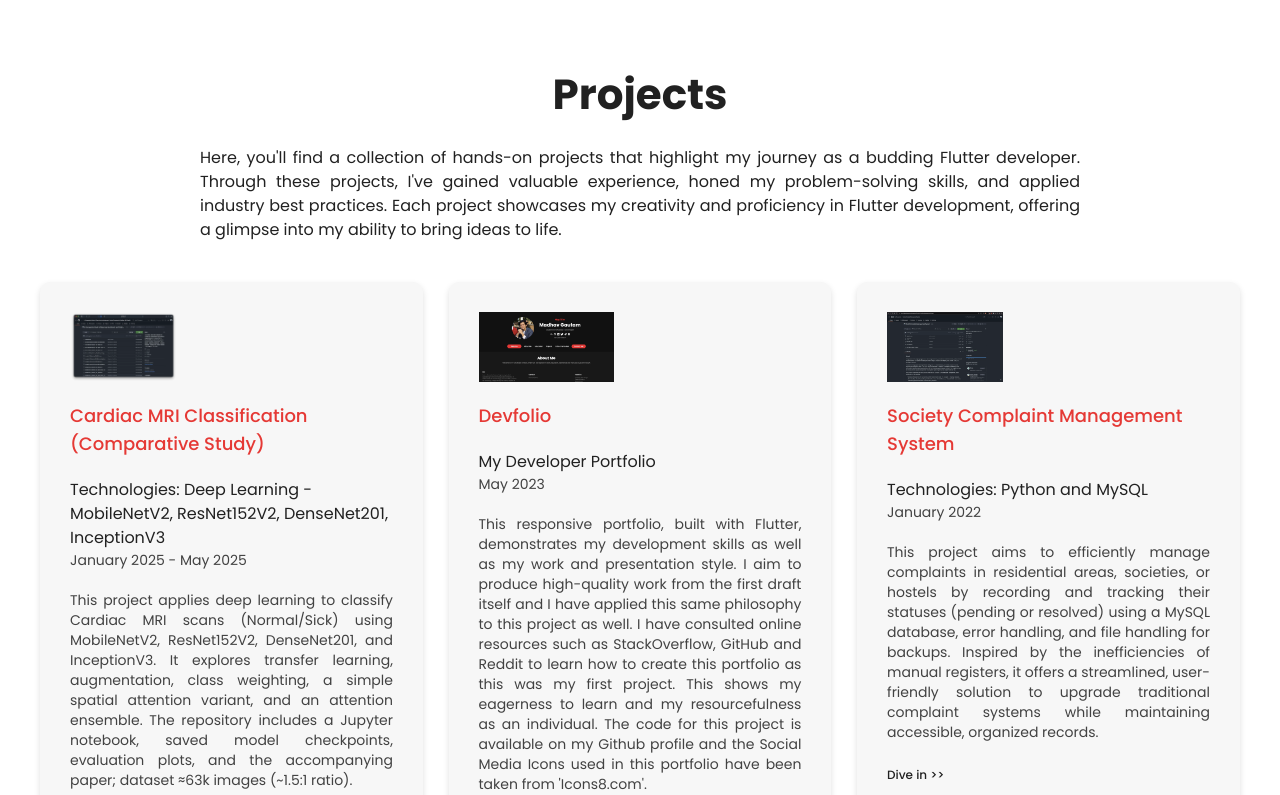
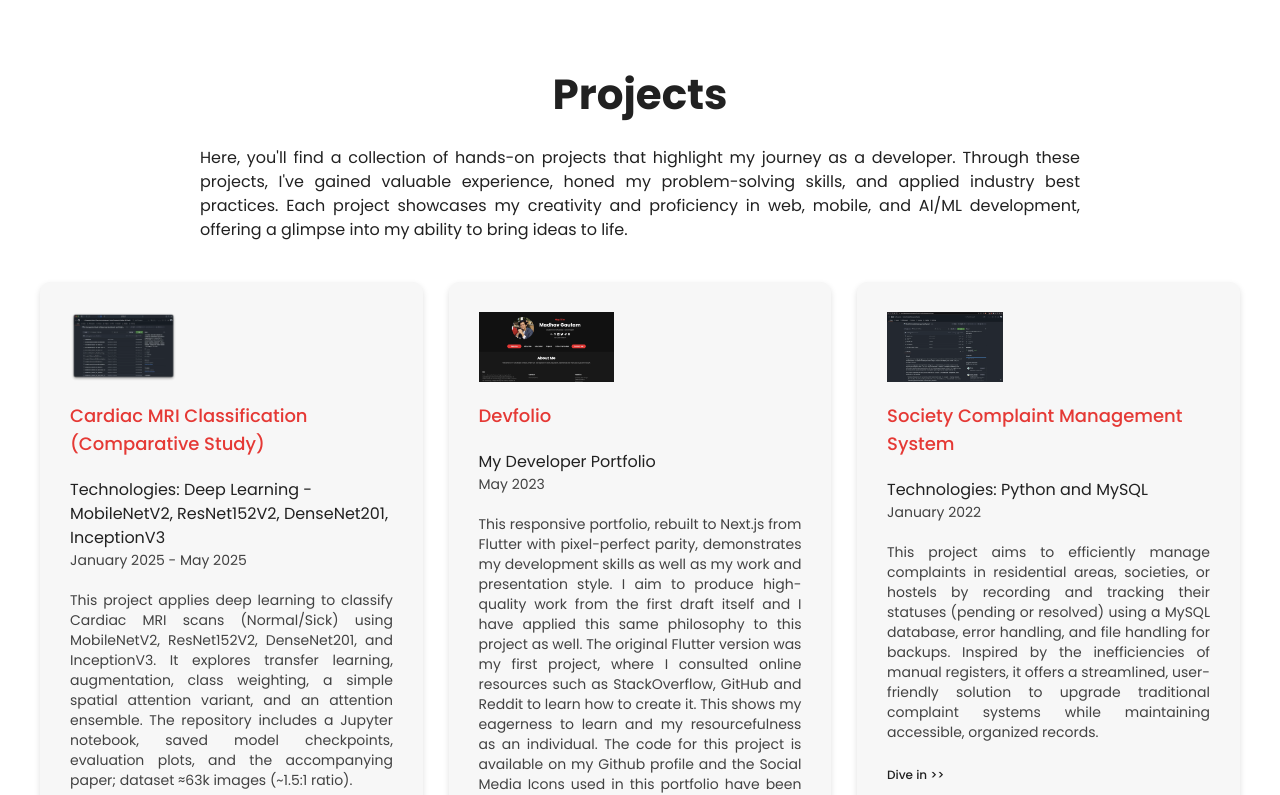
Before and after one commit to mxdhavgautam/portfolio-src, a Next.js app: page / in a window 1280 px wide. Shown: the part 3740-4535 px from the top of the page. Built offline with nearby package versions, Linux system fonts and the light colour scheme.

Commit message:
tuning details about portfolio description

```diff
--- a/data/data-values.ts
+++ b/data/data-values.ts
@@ -190,12 +190,12 @@ export class DataValues {
   // Projects
   static readonly projectsTitle = 'Projects';
   static readonly projectsDescription =
-    "Here, you'll find a collection of hands-on projects that highlight my journey as a budding Flutter developer. Through these projects, I've gained valuable experience, honed my problem-solving skills, and applied industry best practices. Each project showcases my creativity and proficiency in Flutter development, offering a glimpse into my ability to bring ideas to life.";
+    "Here, you'll find a collection of hands-on projects that highlight my journey as a developer. Through these projects, I've gained valuable experience, honed my problem-solving skills, and applied industry best practices. Each project showcases my creativity and proficiency in web, mobile, and AI/ML development, offering a glimpse into my ability to bring ideas to life.";
   static readonly projectsOrg1Title = 'Devfolio';
   static readonly projectsOrg1Role = 'My Developer Portfolio';
   static readonly projectsOrg1Years = 'May 2023';
   static readonly projectsOrg1Values =
-    'This responsive portfolio, built with Flutter, demonstrates my development skills as well as my work and presentation style. I aim to produce high-quality work from the first draft itself and I have applied this same philosophy to this project as well. I have consulted online resources such as StackOverflow, GitHub and Reddit to learn how to create this portfolio as this was my first project. This shows my eagerness to learn and my resourcefulness as an individual. The code for this project is available on my Github profile and the Social Media Icons used in this portfolio have been taken from \'Icons8.com\'.';
+    'This responsive portfolio, rebuilt to Next.js from Flutter with pixel-perfect parity, demonstrates my development skills as well as my work and presentation style. I aim to produce high-quality work from the first draft itself and I have applied this same philosophy to this project as well. The original Flutter version was my first project, where I consulted online resources such as StackOverflow, GitHub and Reddit to learn how to create it. This shows my eagerness to learn and my resourcefulness as an individual. The code for this project is available on my Github profile and the Social Media Icons used in this portfolio have been taken from \'Icons8.com\'.';
   static readonly projectsOrg2Title = 'Society Complaint Management System';
   static readonly projectsOrg2Role = 'Technologies: Python and MySQL';
   static readonly projectsOrg2Years = 'January 2022';
```
